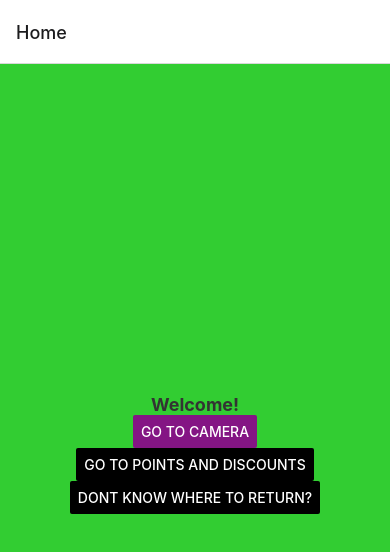
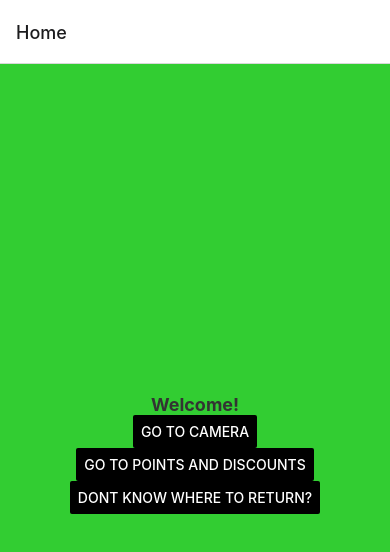
Before and after one commit to cgonzalezt/H4DScanner, a React Native app: screen /Home in a window 390 px wide. Shown: the top 552 px of the page. Built offline with nearby package versions, Linux system fonts and the light colour scheme.

Commit message:
Update home.js

```diff
--- a/screens/home.js
+++ b/screens/home.js
@@ -25,7 +25,7 @@ const Home = ({navigation}) => {
             <Button
                 onPress={() => navigation.navigate('Cam', {name: 'Cam'})}
                 title = "Go to Camera"
-                color = "#841584"
+                color = "black"
             />
             <Button
                 onPress={() => navigation.navigate('points1', {name: 'points1'})}
@@ -51,6 +51,9 @@ const styles = StyleSheet.create({
         alignItems: 'center',
         justifyContent: 'center',
     },
+    buttonContainer: {
+        margin: 20,
+    },
     box: {
         width: 250,
         height: 50,
```
